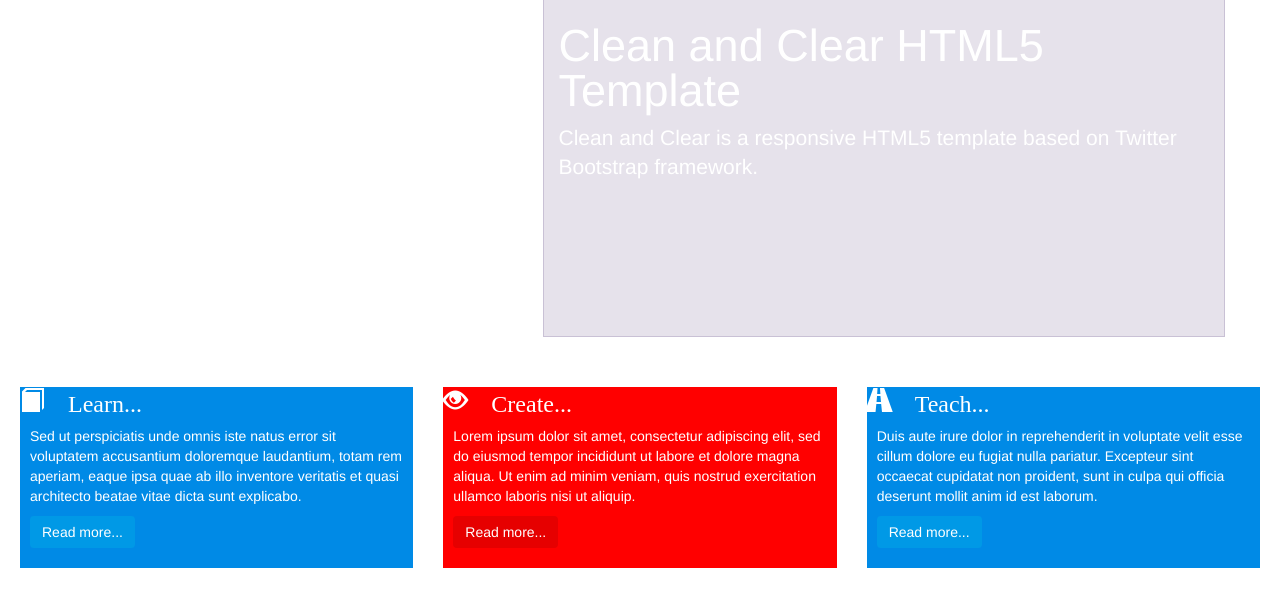
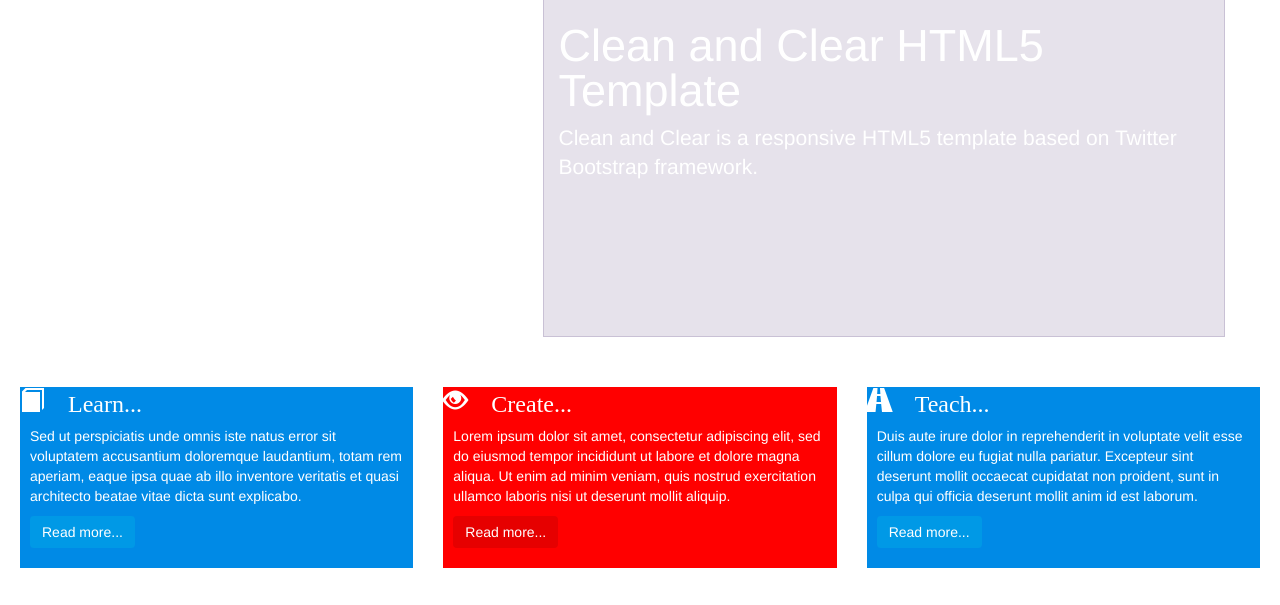
Before and after one commit to AgataKondzior/Clean_and_Clear, a plain HTML site: page index.html in a window 1280 px wide. Shown: the part 58-663 px from the top of the page. Drawn offline with Linux system fonts and the light colour scheme.

Commit message:
Update index.html

```diff
--- a/index.html
+++ b/index.html
@@ -89,7 +89,7 @@
       <div class="redbox">
           <h3><span class="glyphicon glyphicon-eye-open" aria-hidden="true"> Create...</span></h3>
             <div class="caption">
-               <p>Lorem ipsum dolor sit amet, consectetur adipiscing elit, sed do eiusmod tempor incididunt ut labore et dolore magna aliqua. Ut enim ad minim veniam, quis nostrud exercitation ullamco laboris nisi ut aliquip.</p>
+               <p>Lorem ipsum dolor sit amet, consectetur adipiscing elit, sed do eiusmod tempor incididunt ut labore et dolore magna aliqua. Ut enim ad minim veniam, quis nostrud exercitation ullamco laboris nisi ut deserunt mollit aliquip.</p>
                <p><a href="#" class="btn btn-primary" role="button">Read more...</a> </p>
             </div>
       </div>
@@ -99,7 +99,7 @@
        <div class="bluebox">
           <h3><span class="glyphicon glyphicon-road" aria-hidden="true"> Teach...</span></h3>
             <div class="caption">
-               <p>Duis aute irure dolor in reprehenderit in voluptate velit esse cillum dolore eu fugiat nulla pariatur. Excepteur sint occaecat cupidatat non proident, sunt in culpa qui officia deserunt mollit anim id est laborum.</p>
+               <p>Duis aute irure dolor in reprehenderit in voluptate velit esse cillum dolore eu fugiat nulla pariatur. Excepteur sint deserunt mollit occaecat cupidatat non proident, sunt in culpa qui officia deserunt mollit anim id est laborum.</p>
                <p><a href="#" class="btn btn-primary" role="button">Read more...</a> </p>
             </div>
        </div>
```
